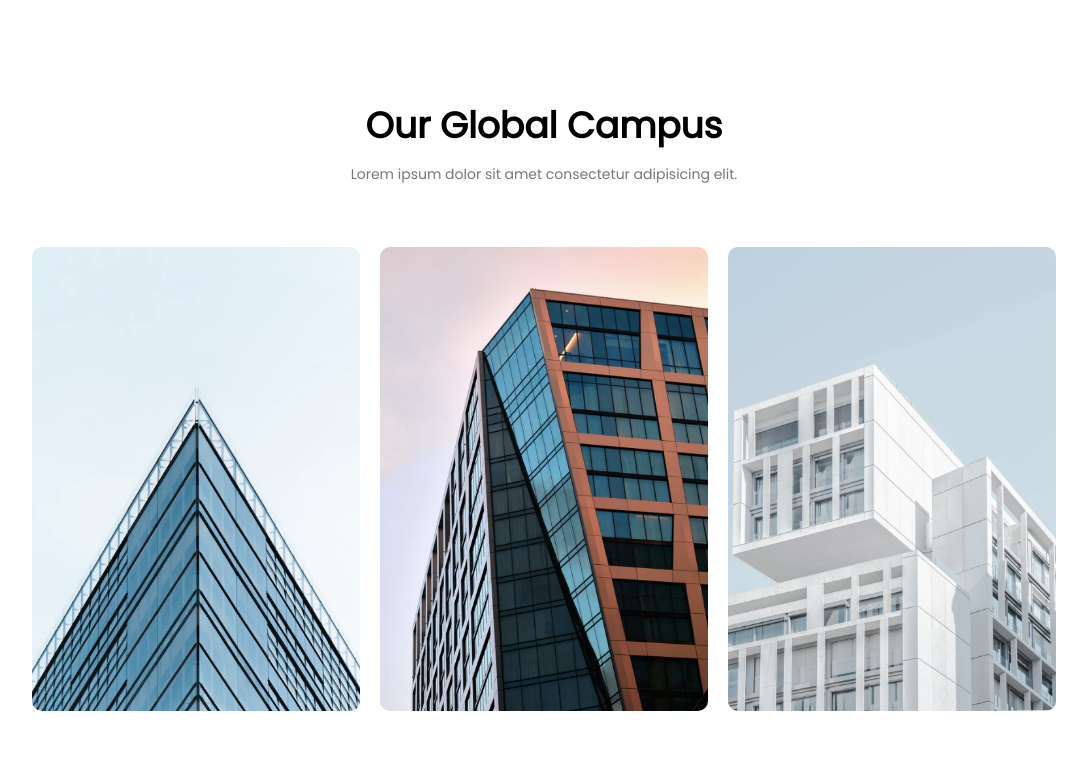
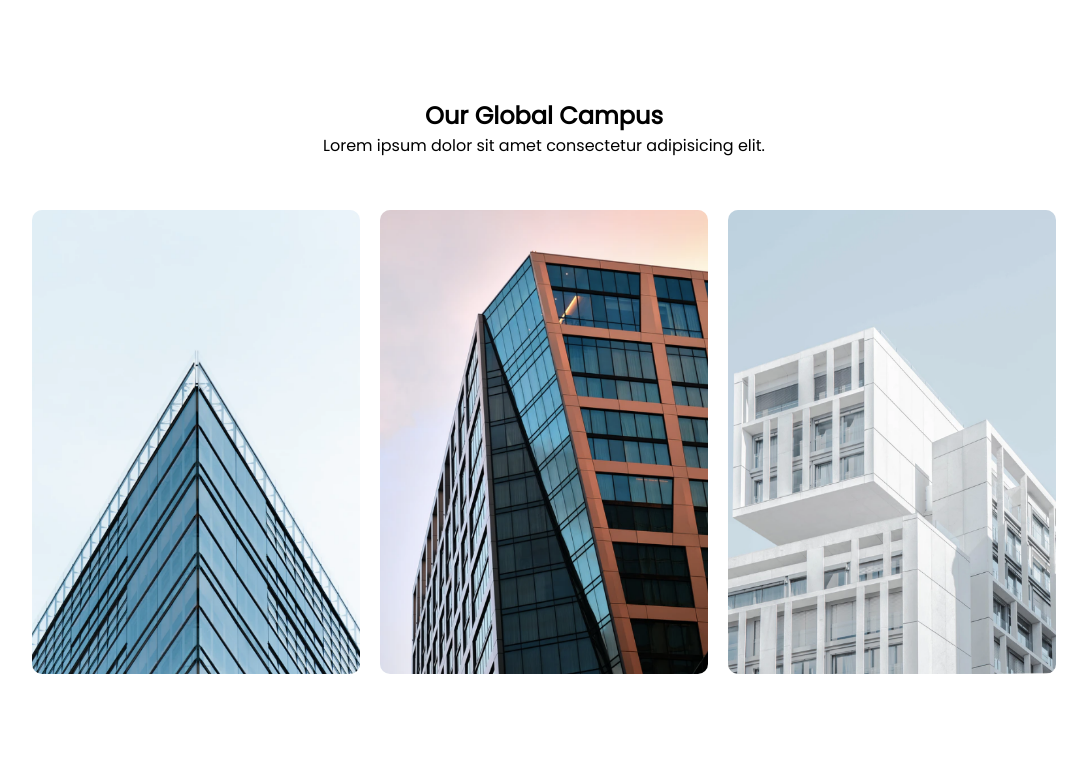
Before and after one commit to loiloi1209/loiloi1209.github.io, a plain HTML site: page index.html in a window 1280 px wide. Shown: the part 1314-2080 px from the top of the page, without its empty margins (96-1183 px from the left). Drawn offline with Linux system fonts and the light colour scheme.

Commit message:
Update style.css

```diff
--- a/style.css
+++ b/style.css
@@ -138,11 +138,11 @@ nav .iconshow{
     text-align: center;
     padding-top: 100px;
 }
-h1{
+.course h1{
     font-size: 36px;
     font-weight: 600;
 }
-p{
+.course p{
     color: #777;
     font-size: 14px;
     font-weight: 300;
```
